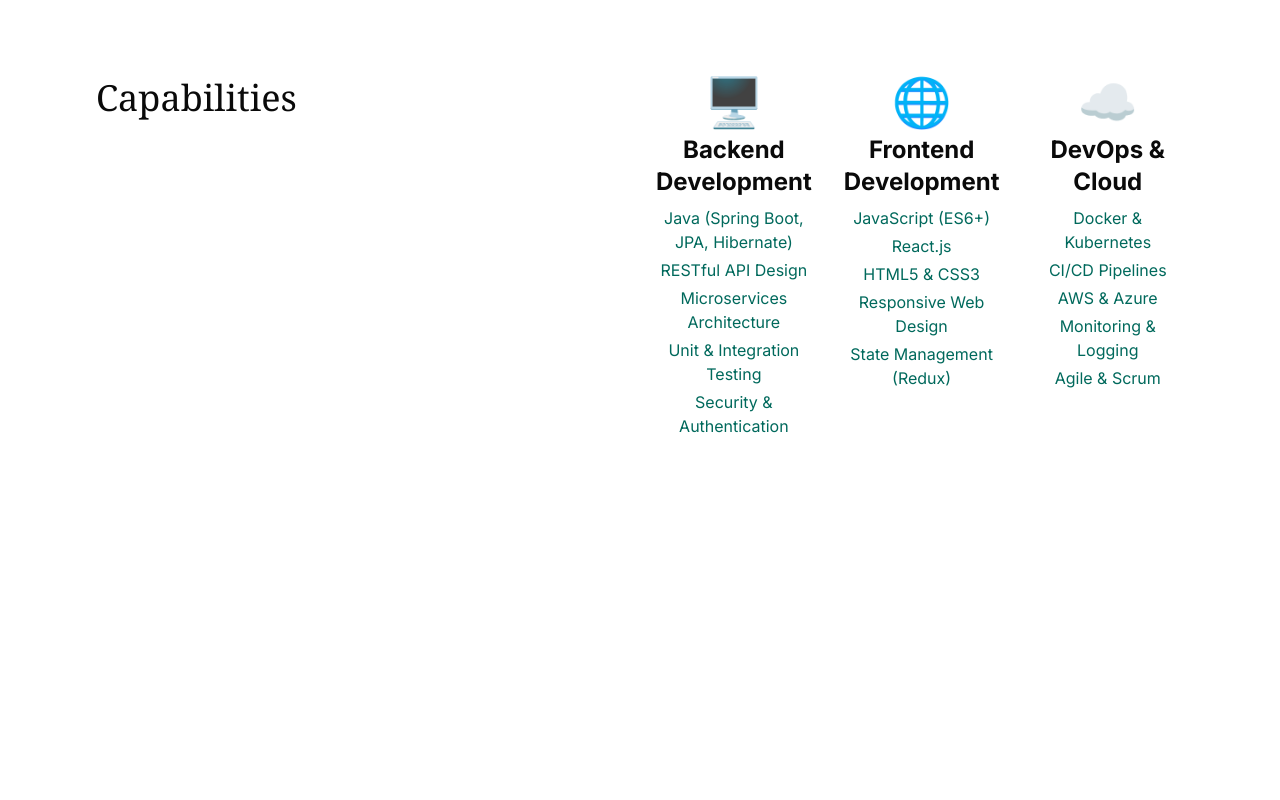
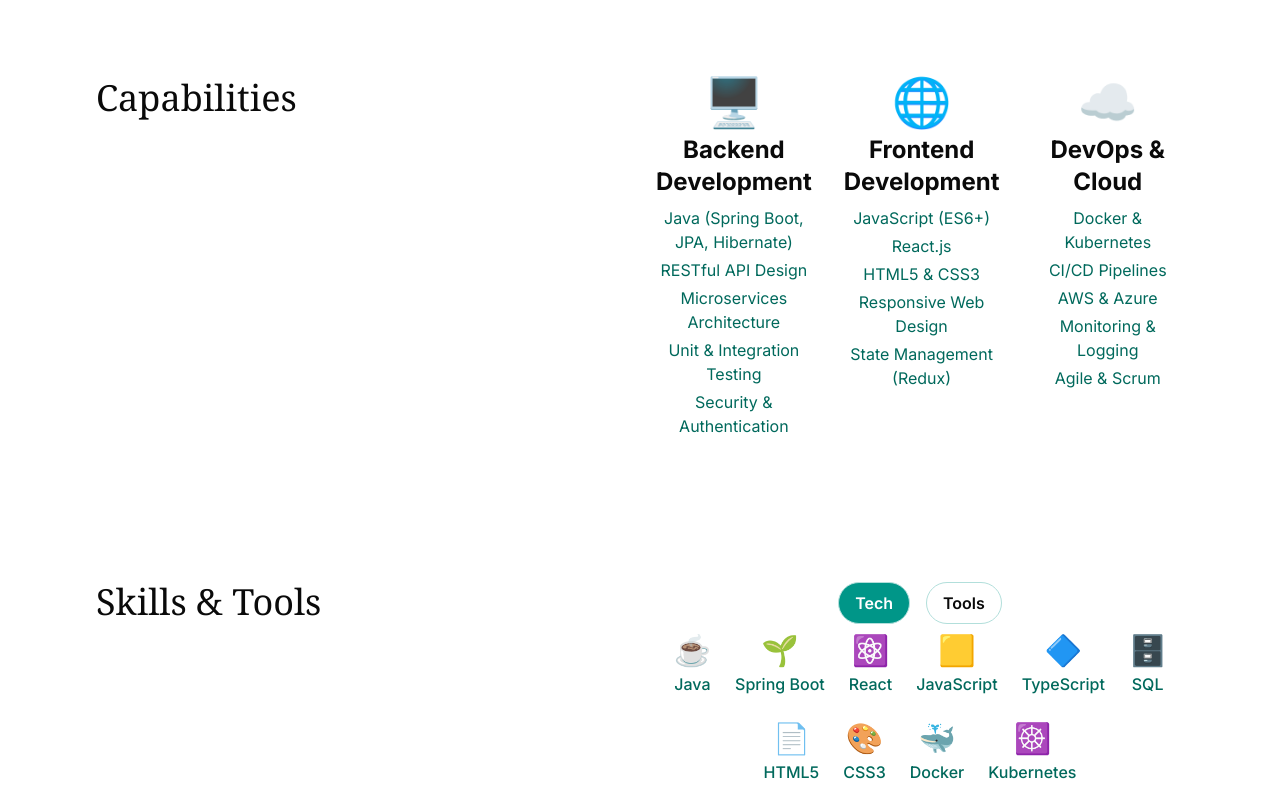
Before and after one commit to simon-templer/cursor-test, a Next.js app: page /en/about in a window 1280 px wide. Shown: the part 1297-2097 px from the top of the page. Before the commit the page ends 1767 px from the top, so only its background shows below. Built offline with nearby package versions, Linux system fonts and the light colour scheme.

Commit message:
tools component

```diff
--- a/src/app/[locale]/about/page.tsx
+++ b/src/app/[locale]/about/page.tsx
@@ -74,6 +74,8 @@
             ))}
           </div>
         </div>
+        {/* Skills & Tools Section */}
+        <SkillsAndToolsSection about={about} t={t} locale={locale} />
       </div>
     </main>
   );
@@ -101,3 +103,57 @@
     </div>
   );
 }
+
+// Skills & Tools Section with animated toggle
+function SkillsAndToolsSection({ about, t, locale }: any) {
+  const categories = about.skillsAndTools.categories;
+  const [activeIdx, setActiveIdx] = React.useState(0);
+  const [show, setShow] = React.useState(true);
+
+  // Animate out, then switch, then animate in
+  const handleToggle = (idx: number) => {
+    if (idx === activeIdx) return;
+    setShow(false);
+    setTimeout(() => {
+      setActiveIdx(idx);
+      setShow(true);
+    }, 300);
+  };
+
+  const active = categories[activeIdx];
+
+  return (
+    <div className="grid grid-cols-1 md:grid-cols-2 gap-8 items-start mt-12">
+      <div>
+        <h2 className="text-4xl font-serif mb-8">{t('skillsAndToolsHeader')}</h2>
+      </div>
+      <div className="w-full flex flex-col items-center">
+        <div className="flex gap-4 mb-6">
+          {categories.map((cat: any, idx: number) => (
+            <button
+              key={cat.key}
+              className={`px-4 py-2 rounded-full border font-semibold transition-all duration-200 ${idx === activeIdx ? 'bg-primary text-background' : 'bg-background text-foreground border-muted'}`}
+              onClick={() => handleToggle(idx)}
+              aria-pressed={idx === activeIdx}
+            >
+              {cat.label[locale]}
+            </button>
+          ))}
+        </div>
+        <div className="relative w-full min-h-[120px] flex items-center justify-center">
+          <div
+            className={`absolute w-full transition-all duration-300 ${show ? 'opacity-100 translate-y-0' : 'opacity-0 translate-y-4'} flex flex-wrap justify-center gap-6`}
+            key={active.key}
+          >
+            {active.items.map((item: any, idx: number) => (
+              <div key={idx} className="flex flex-col items-center text-center">
+                <span className="text-3xl mb-1">{item.icon}</span>
+                <span className="text-base font-medium text-muted-foreground">{item.name}</span>
+              </div>
+            ))}
+          </div>
+        </div>
+      </div>
+    </div>
+  );
+}
--- a/src/config/content.ts
+++ b/src/config/content.ts
@@ -272,7 +272,51 @@
           ]
         }
       }
-    ]
+    ],
+    skillsAndTools: {
+      categories: [
+        {
+          key: 'tech',
+          label: {
+            en: 'Tech',
+            de: 'Technologien',
+            fr: 'Technologies',
+            it: 'Tecnologie'
+          },
+          items: [
+            { name: 'Java', icon: '☕' },
+            { name: 'Spring Boot', icon: '🌱' },
+            { name: 'React', icon: '⚛️' },
+            { name: 'JavaScript', icon: '🟨' },
+            { name: 'TypeScript', icon: '🔷' },
+            { name: 'SQL', icon: '🗄️' },
+            { name: 'HTML5', icon: '📄' },
+            { name: 'CSS3', icon: '🎨' },
+            { name: 'Docker', icon: '🐳' },
+            { name: 'Kubernetes', icon: '☸️' }
+          ]
+        },
+        {
+          key: 'tools',
+          label: {
+            en: 'Tools',
+            de: 'Werkzeuge',
+            fr: 'Outils',
+            it: 'Strumenti'
+          },
+          items: [
+            { name: 'IntelliJ IDEA', icon: '💡' },
+            { name: 'VS Code', icon: '📝' },
+            { name: 'Git', icon: '🔧' },
+            { name: 'Maven', icon: '📦' },
+            { name: 'Jenkins', icon: '🤖' },
+            { name: 'Postman', icon: '📬' },
+            { name: 'Figma', icon: '🎨' },
+            { name: 'Jira', icon: '📋' }
+          ]
+        }
+      ]
+    }
   },
   skills: {
     title: {
--- a/src/messages/de.json
+++ b/src/messages/de.json
@@ -43,6 +43,8 @@
     "subheader": "Ein bisschen über mich",
     "workTimelineHeader": "Beruflicher Werdegang",
     "bareSkillsHeader": "Skills",
-    "capabilitiesHeader": "Fähigkeiten"
+    "capabilitiesHeader": "Fähigkeiten",
+    "skillsAndToolsHeader": "Skills & Tools",
+    "skillsAndToolsToggle": "Anzeigen: {category}"
   }
 }
--- a/src/messages/en.json
+++ b/src/messages/en.json
@@ -43,6 +43,8 @@
     "subheader": "abit about my self",
     "workTimelineHeader": "Work Timeline",
     "bareSkillsHeader": "Skills",
-    "capabilitiesHeader": "Capabilities"
+    "capabilitiesHeader": "Capabilities",
+    "skillsAndToolsHeader": "Skills & Tools",
+    "skillsAndToolsToggle": "Show: {category}"
   }
 }
--- a/src/messages/fr.json
+++ b/src/messages/fr.json
@@ -43,6 +43,8 @@
     "subheader": "Un peu sur moi",
     "workTimelineHeader": "Parcours professionnel",
     "bareSkillsHeader": "Skills",
-    "capabilitiesHeader": "Compétences"
+    "capabilitiesHeader": "Compétences",
+    "skillsAndToolsHeader": "Compétences & Outils",
+    "skillsAndToolsToggle": "Afficher: {category}"
   }
 }
--- a/src/messages/it.json
+++ b/src/messages/it.json
@@ -43,6 +43,8 @@
     "subheader": "Un po' su di me",
     "workTimelineHeader": "Percorso lavorativo",
     "bareSkillsHeader": "Skills",
-    "capabilitiesHeader": "Competenze"
+    "capabilitiesHeader": "Competenze",
+    "skillsAndToolsHeader": "Competenze & Strumenti",
+    "skillsAndToolsToggle": "Mostra: {category}"
   }
 }
```
